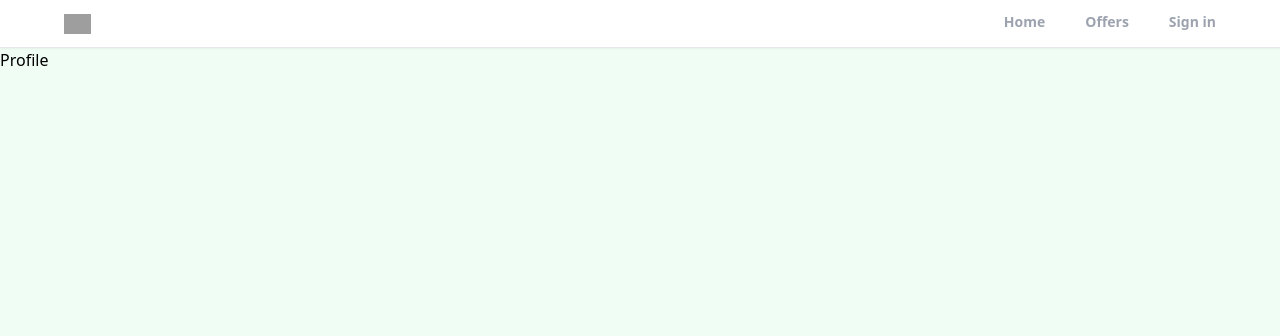
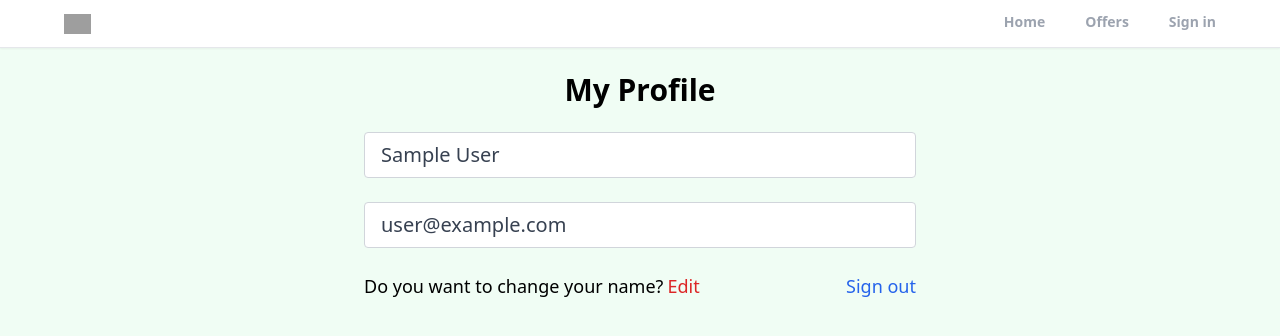
Before and after one commit to LysenkoDenys/realtor-2022-10-22, a React (Create React App) app: page /profile in a window 1280 px wide. Shown: the top 336 px of the page. Built offline with nearby package versions, Linux system fonts and the light colour scheme; no server answers; sample sign-in values are in the browser's storage; grey boxes are pictures that could not be loaded.

Commit message:
create private route and custom hook for protectin the profile page and add the log out functionality

```diff
--- a/src/App.js
+++ b/src/App.js
@@ -8,6 +8,7 @@
 import SignIn from "./pages/SignIn";
 import SignUp from "./pages/SignUp";
 import Header from "./components/Header";
+import PrivateRoute from "./components/PrivateRoute";
 
 function App() {
   return (
@@ -16,9 +17,11 @@
         <Header />
         <Routes>
           <Route path="/" element={<Home />} />
+          <Route path="/profile" element={<PrivateRoute />}>
+            <Route path="/profile" element={<Profile />} />
+          </Route>
           <Route path="/forgot-password" element={<ForgotPassword />} />
           <Route path="/offers" element={<Offers />} />
-          <Route path="/profile" element={<Profile />} />
           <Route path="/sign-in" element={<SignIn />} />
           <Route path="/sign-up" element={<SignUp />} />
         </Routes>
--- /dev/null
+++ b/src/components/PrivateRoute.jsx
@@ -0,0 +1,12 @@
+import { Outlet, Navigate } from "react-router-dom";
+import { useAuthStatus } from "../hooks/useAuthStatus";
+
+const PrivateRoute = () => {
+  const { loggedIn, checkingStatus } = useAuthStatus();
+  if (checkingStatus) {
+    return <h3>Loading...</h3>;
+  }
+  return loggedIn ? <Outlet /> : <Navigate to="/sign-in" />;
+};
+
+export default PrivateRoute;
--- /dev/null
+++ b/src/hooks/useAuthStatus.jsx
@@ -0,0 +1,19 @@
+import { useEffect, useState } from "react";
+import { getAuth, onAuthStateChanged } from "firebase/auth";
+
+export function useAuthStatus() {
+  const [loggedIn, setLoggedIn] = useState(false);
+  const [checkingStatus, setCheckingStatus] = useState(true);
+
+  useEffect(() => {
+    const auth = getAuth();
+    onAuthStateChanged(auth, (user) => {
+      if (user) {
+        setLoggedIn(true);
+      }
+      setCheckingStatus(false);
+    });
+  }, []); // [] - we call useEffect just one time.
+
+  return { loggedIn, checkingStatus };
+}
--- a/src/pages/Profile.jsx
+++ b/src/pages/Profile.jsx
@@ -1,5 +1,56 @@
-import React from "react";
+import { useState } from "react";
+import { getAuth } from "firebase/auth";
+import { useNavigate } from "react-router";
 
 export default function Profile() {
-  return <div>Profile</div>;
+  const auth = getAuth();
+  const navigate = useNavigate();
+  const [formData, setFormData] = useState({
+    name: auth.currentUser.displayName,
+    email: auth.currentUser.email,
+  });
+  const { name, email } = formData;
+  function onLogout() {
+    auth.signOut();
+    navigate("/");
+  }
+  return (
+    <>
+      <section className="max-w-6xl mx-auto flex justify-center items-center flex-col">
+        <h1 className="text-3xl text-center mt-6 font-bold">My Profile</h1>
+        <div className="w-full md:w-[50%] mt-6 px-3">
+          <form>
+            <input
+              type="text"
+              id="name"
+              value={name}
+              disabled
+              className="mb-6 w-full px-4 py-2 text-xl text-gray-700 bg-white border-gray-300 rounded transition ease-in-out"
+            />
+            <input
+              type="email"
+              id="email"
+              value={email}
+              disabled
+              className="mb-6 w-full px-4 py-2 text-xl text-gray-700 bg-white border-gray-300 rounded transition ease-in-out"
+            />
+            <div className="flex justify-between whitespace-nowrap text-sm sm:text-lg mb-6">
+              <p className="flex items-center">
+                Do you want to change your name?
+                <span className="text-red-600 hover: tex-red-700 transition ease-in-out duration-200 ml-1 cursor-pointer">
+                  Edit
+                </span>
+              </p>
+              <p
+                onClick={onLogout}
+                className="text-blue-600 hover:text-blue-800 transition ease-in-out duration-200 cursor-pointer"
+              >
+                Sign out
+              </p>
+            </div>
+          </form>
+        </div>
+      </section>
+    </>
+  );
 }
```
